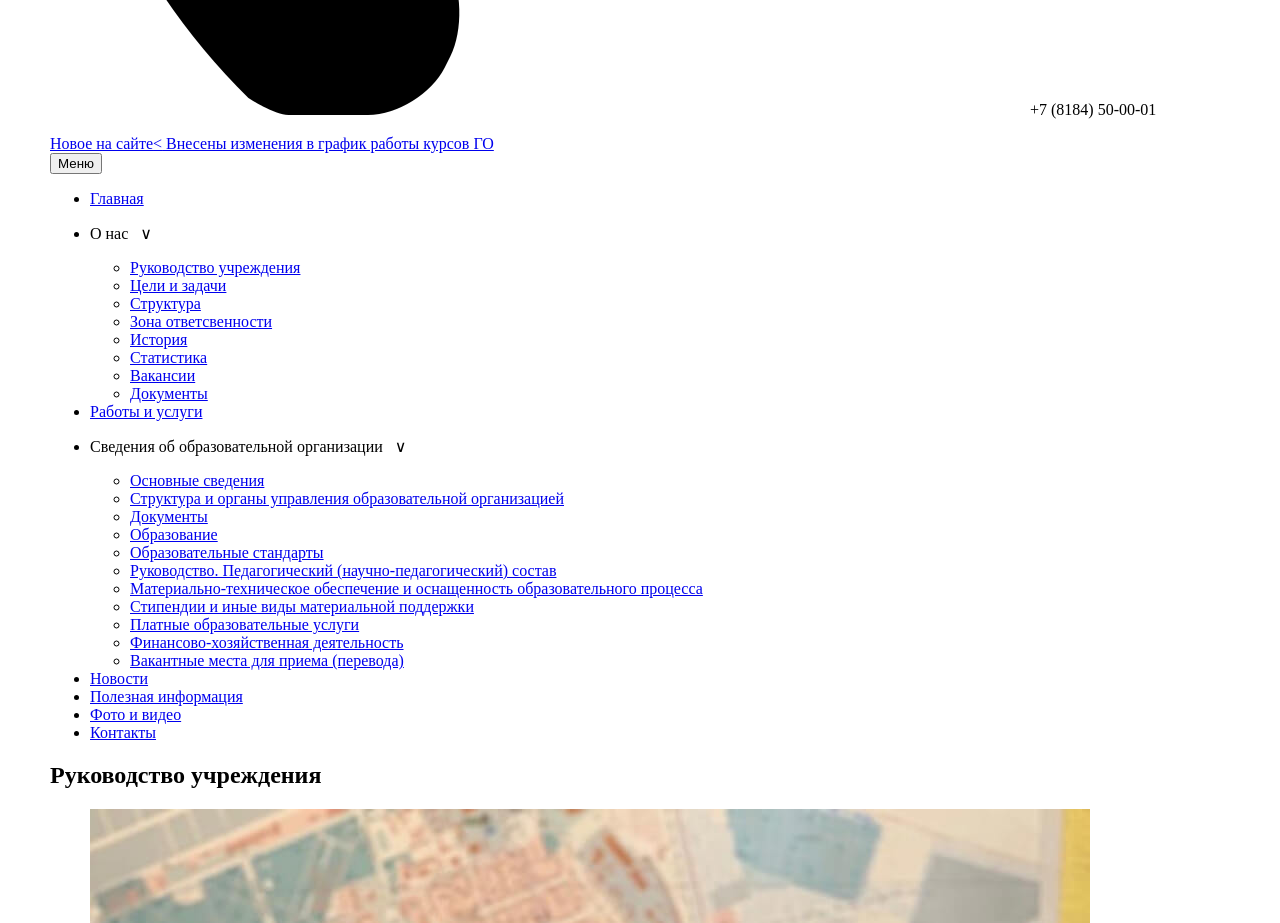
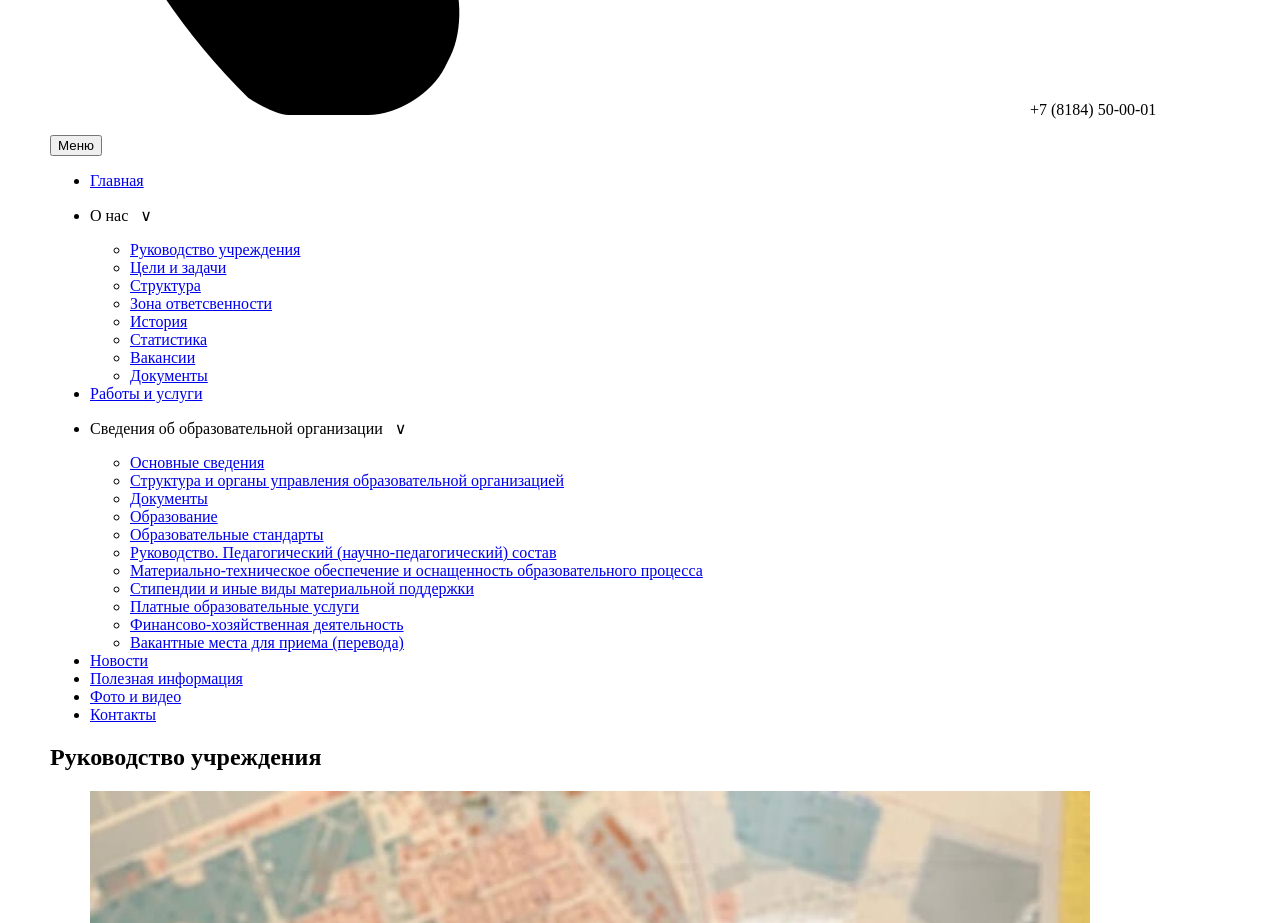
Before and after one commit to alix1982/mkuASS, a React (Create React App) app: page /managers in a window 1280 px wide. Shown: the part 1440-2363 px from the top of the page. Built offline with nearby package versions, Linux system fonts and the light colour scheme.

Commit message:
remove_attention

```diff
--- a/src/components/Header/Header.js
+++ b/src/components/Header/Header.js
@@ -3,7 +3,7 @@ import { Link} from 'react-router-dom';
 import logo_mku_ass from '../../images/logo_mku_ass.png';
 import icon_tel from '../../images/icon_tel.png';
 import icon_visuallyImpaired from '../../images/icon_visuallyImpaired.png';
-import Attention from '../Attention/Attention';
+// import Attention from '../Attention/Attention';
 
 function Header(props) {
   // const location = useLocation();
@@ -44,7 +44,7 @@ function Header(props) {
         </p>
       </div>
 
-      {props.isRenderAttention && <Attention />}
+      {/* {props.isRenderAttention && <Attention />} */}
 
       {/* <div className={`header__nav header__nav${props.offNavigation}`}>
         <Navigation
--- a/src/components/InformationEducation/SampleApplications/SampleApplications.js
+++ b/src/components/InformationEducation/SampleApplications/SampleApplications.js
@@ -9,9 +9,9 @@ function SampleApplications(props) {
           return props.renderingDocument(doc, doc.docId);
         })}
       </ul>
-      <p className='sampleApplications__comment'>
+      {/* <p className='sampleApplications__comment'>
         Заявки на проведение экскурсий в 2024г не принимаются.<br/>Будем рады встретиться в 2025г
-      </p>
+      </p> */}
     </section>
   );
 }
```
Also changed, not shown: 1 other file (tests, documents, lock files or other folders).
